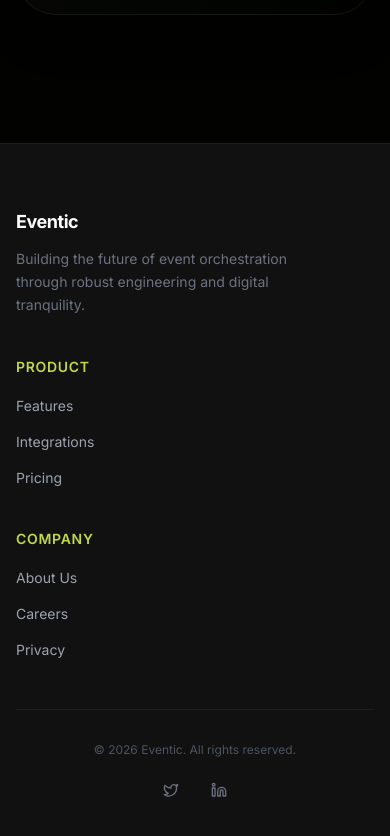
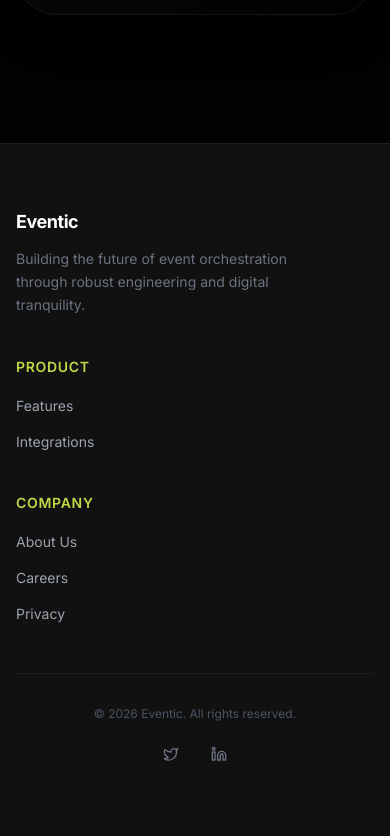
Before and after one commit to Deepjyoti1307/DRS-assignment, a Next.js app in the folder frontend/: page / in a window 390 px wide. Shown: the part 2842-3678 px from the top of the page. After the commit the page ends 3644 px from the top, so only its background shows below. Built offline with nearby package versions, Linux system fonts and the light colour scheme; no server answers.

Commit message:
feat: implement landing page layout with responsive navbar, animated nav header, and footer components

```diff
--- a/frontend/src/components/landing/Footer.tsx
+++ b/frontend/src/components/landing/Footer.tsx
@@ -10,7 +10,6 @@ const FOOTER_LINKS = {
   Product: [
     { label: "Features", href: "#features" },
     { label: "Integrations", href: "#" },
-    { label: "Pricing", href: "#pricing" },
   ],
   Company: [
     { label: "About Us", href: "#" },
--- a/frontend/src/components/landing/Navbar.tsx
+++ b/frontend/src/components/landing/Navbar.tsx
@@ -61,7 +61,6 @@ export default function Navbar() {
               {[
                 { label: "Explore", href: "#explore" },
                 { label: "Features", href: "#features" },
-                { label: "Pricing", href: "#pricing" },
                 { label: "Dashboard", href: "/dashboard" },
               ].map((link) => (
                 <Link
--- a/frontend/src/components/ui/nav-header.tsx
+++ b/frontend/src/components/ui/nav-header.tsx
@@ -18,7 +18,6 @@ export default function NavHeader() {
     >
       <Tab setPosition={setPosition} href="#explore">Explore</Tab>
       <Tab setPosition={setPosition} href="#features">Features</Tab>
-      <Tab setPosition={setPosition} href="#pricing">Pricing</Tab>
 
       <Cursor position={position} />
     </ul>
```
